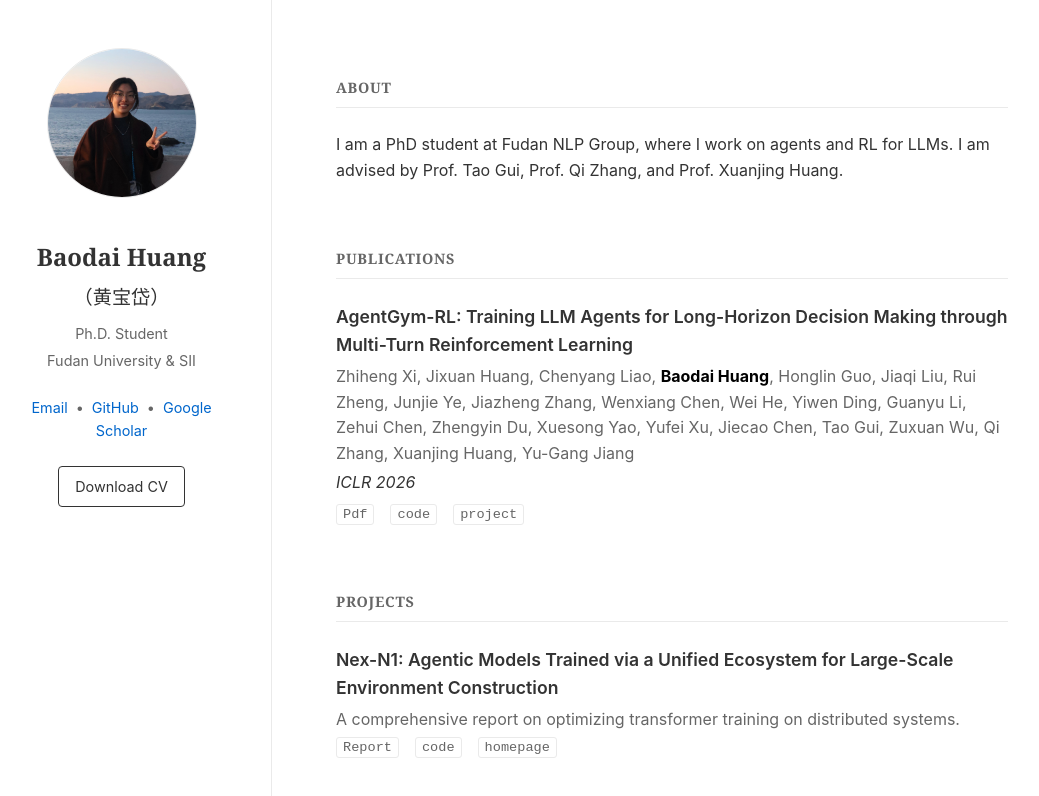
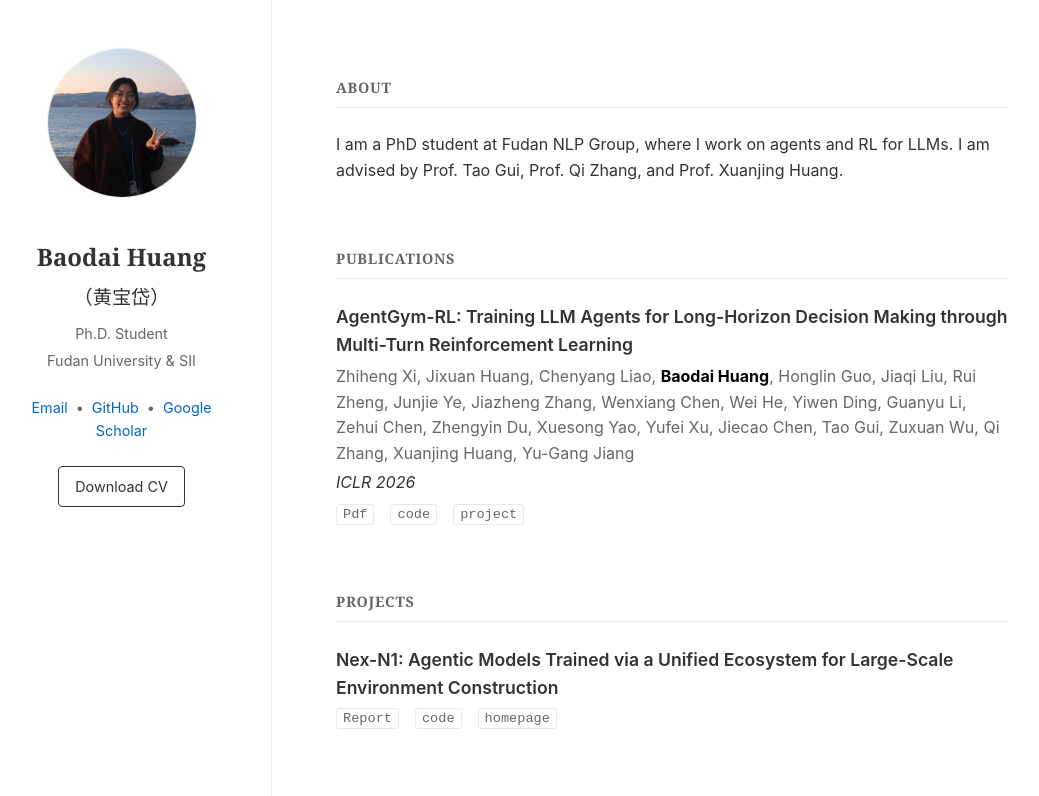
Before and after one commit to Blackbirdb/academic-homepage, a React (Vite) app: page / in a window 1280 px wide. Shown: the top 796 px of the page, without its empty margins (118-1157 px from the left). Built offline with nearby package versions, Linux system fonts and the light colour scheme.

Commit message:
update project

```diff
--- a/src/data.js
+++ b/src/data.js
@@ -30,7 +30,6 @@ export const publications = [
 export const projects = [
     {
         title: "Nex-N1: Agentic Models Trained via a Unified Ecosystem for Large-Scale Environment Construction",
-        description: "A comprehensive report on optimizing transformer training on distributed systems.",
         links: {
             report: "https://arxiv.org/abs/2512.04987",
             code: "https://github.com/nex-agi/Nex-N1",
```
